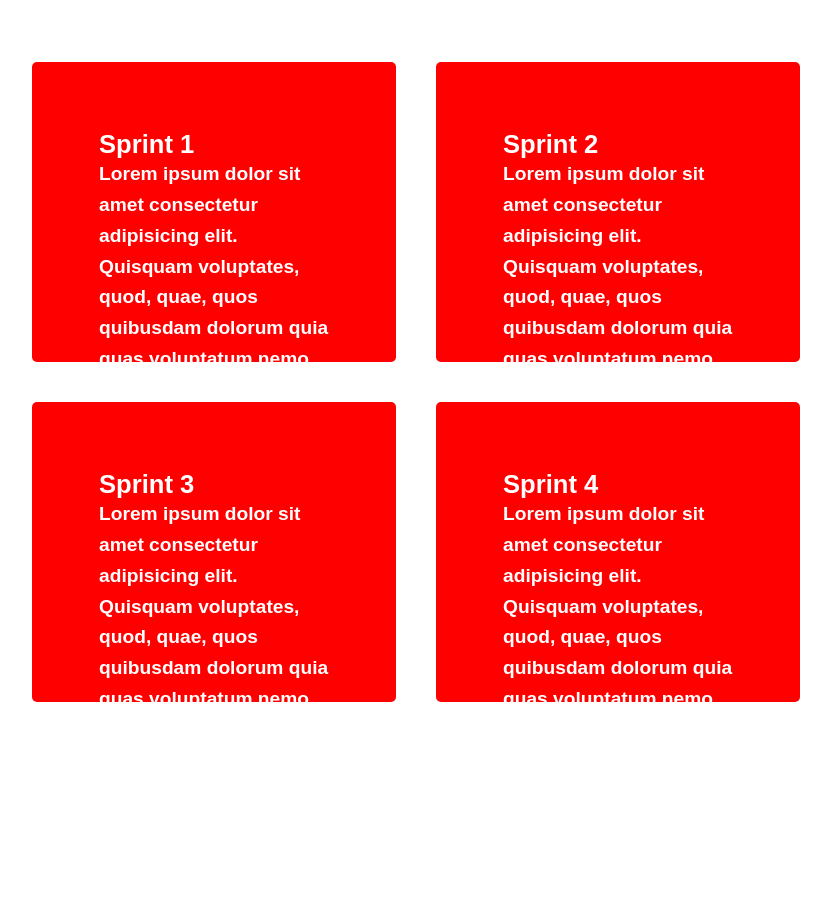
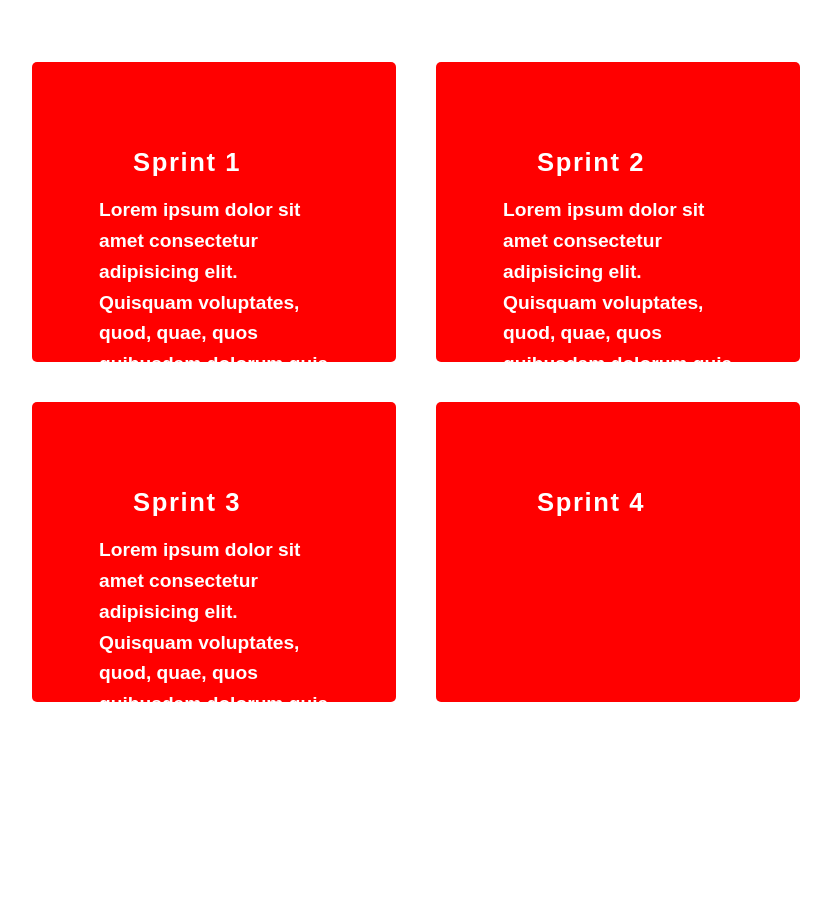
Before and after one commit to MatheusCouto8/mcqueen1, a plain HTML site: page portfolio-html-alunos/index.html in a window 1280 px wide. Shown: the part 2460-3367 px from the top of the page, without its empty margins (224-1055 px from the left). Drawn offline with nearby package versions, Linux system fonts and the light colour scheme.

Commit message:
atualização do site

```diff
--- a/portfolio-html-alunos/index.html
+++ b/portfolio-html-alunos/index.html
@@ -111,7 +111,7 @@
       <div class="services-container">
         <div class="service-box">
           <div class="service-info">
-            <h4>Sprint 1</h4>
+            <a href="https://docs.google.com/document/d/14Eu_BsnJf6n48wJSkUZlNX1glOztfDHHqdUrwDw7MF8/edit?usp=sharing" target="_blank" class="btn"><h4>Sprint 1</h4></a>
             <p>
               Lorem ipsum dolor sit amet consectetur adipisicing elit. Quisquam
               voluptates, quod, quae, quos quibusdam dolorum quia quas
@@ -122,7 +122,7 @@
 
         <div class="service-box">
           <div class="service-info">
-            <h4>Sprint 2</h4>
+            <a href="https://docs.google.com/document/d/1Nh7ZL1jnPYqqxEXrnWkeWgWmUcifNxfKLhUxvOacRI8/edit?usp=sharing" target="_blank" class="btn"><h4>Sprint 2</h4></a>
             <p>
               Lorem ipsum dolor sit amet consectetur adipisicing elit. Quisquam
               voluptates, quod, quae, quos quibusdam dolorum quia quas
@@ -133,7 +133,7 @@
 
         <div class="service-box">
           <div class="service-info">
-            <h4>Sprint 3</h4>
+            <a href="https://docs.google.com/document/d/1CrH24IHKtGIBNW-R4JF6N2XQqKeq0hUm_CC44kekI84/edit?usp=sharing" target="_blank" class="btn"><h4>Sprint 3</h4></a>
             <p>
               Lorem ipsum dolor sit amet consectetur adipisicing elit. Quisquam
               voluptates, quod, quae, quos quibusdam dolorum quia quas
@@ -144,11 +144,10 @@
 
         <div class="service-box">
           <div class="service-info">
-            <h4>Sprint 4</h4>
+            <a href="https://docs.google.com/document/d/1Ob41xpeYtDTNmrRoTuEqIjsb26-_KFdhc9yijr0Qm4g/edit?usp=sharingw" target="_blank" class="btn"><h4>Sprint 4</h4></a>
             <p>
-              Lorem ipsum dolor sit amet consectetur adipisicing elit. Quisquam
-              voluptates, quod, quae, quos quibusdam dolorum quia quas
-              voluptatum nemo doloremque.
+
+
             </p>
           </div>
         </div>
```
